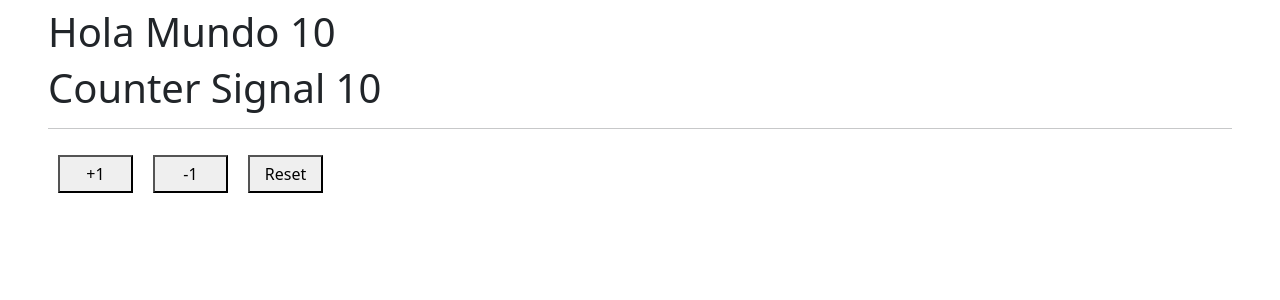
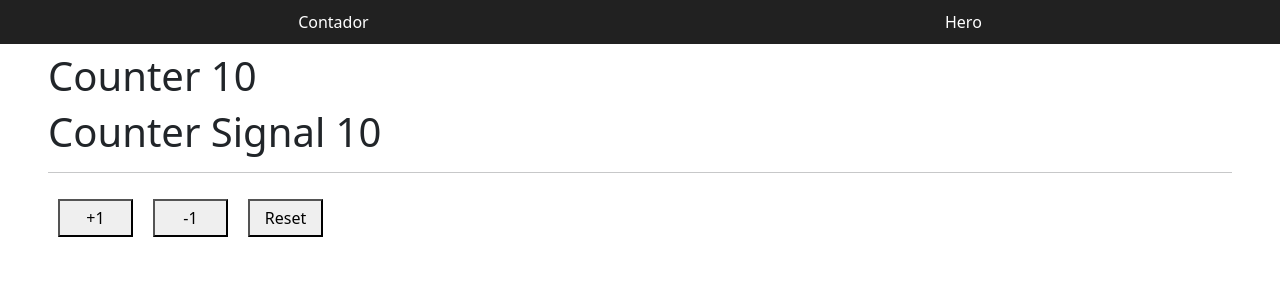
Before and after one commit to SantiRC05/Angular, an Angular app in the folder bases/: page / in a window 1280 px wide. Shown: the top 300 px of the page. Built offline with nearby package versions, Linux system fonts and the light colour scheme.

Commit message:
Routers y navbar

```diff
--- a/bases/src/app/app.html
+++ b/bases/src/app/app.html
@@ -1,3 +1,6 @@
+
+<app-navbar />
+
 
 <section class="mx-5 mt-2">
 <router-outlet />
--- a/bases/src/app/app.routes.ts
+++ b/bases/src/app/app.routes.ts
@@ -13,6 +13,11 @@
 {
   path: '',
   component: CounterComponent
+},
+
+{
+  path: '**',
+  redirectTo: ''
 }
 
 ];
--- a/bases/src/app/app.ts
+++ b/bases/src/app/app.ts
@@ -1,9 +1,10 @@
 import { Component, signal } from '@angular/core';
 import { RouterOutlet } from '@angular/router';
+import { Navbar } from "./components/shared/navbar/navbar";
 
 @Component({
   selector: 'app-root',
-  imports: [RouterOutlet],
+  imports: [RouterOutlet, Navbar],
   templateUrl: './app.html',
 })
 export class App {
--- /dev/null
+++ b/bases/src/app/components/shared/navbar/navbar.html
@@ -0,0 +1,22 @@
+<style>
+  nav {
+    display: flex;
+    justify-content: space-around;
+    background-color: #212121;
+    color: white;
+    padding: 10px;
+  }
+
+  nav a {
+    color: white;
+    text-decoration: none;
+  }
+
+</style>
+
+
+
+<nav>
+  <a routerLink="/">Contador</a>
+  <a routerLink="/hero">Hero</a>
+</nav>
--- a/bases/src/app/pages/counter/counter-page.component.html
+++ b/bases/src/app/pages/counter/counter-page.component.html
@@ -1,4 +1,4 @@
-<h1>Hola Mundo {{counter}}</h1>
+<h1>Counter {{counter}}</h1>
 <h1>Counter Signal {{ counterSignal() }}</h1>
 <hr>
   <button (click)="increaseBy(1)">+1</button>
```
Also changed, not shown: bases/src/app/components/shared/navbar/navbar.ts (added, +10 -0 lines), bases/src/app/components/shared/navbar/navbar.css (added), 1 other file (tests, documents, lock files or other folders).
